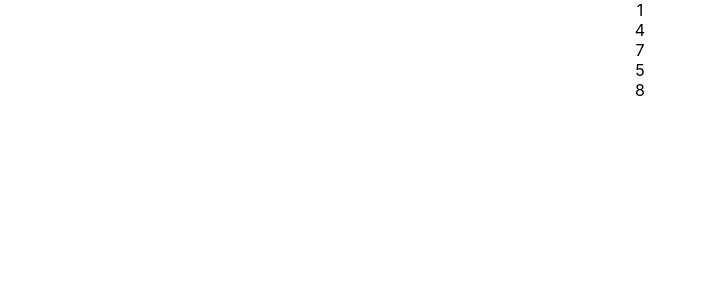
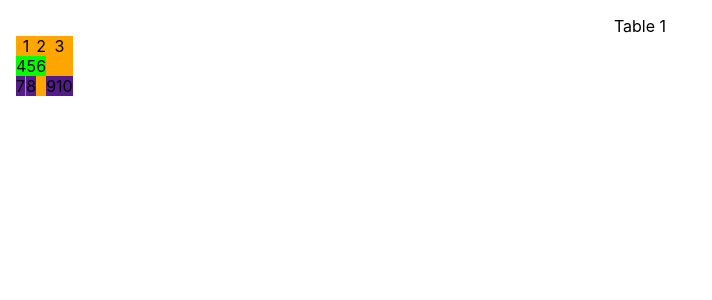
Before and after one commit to ravendyg/table, a React (Create React App) app: page / in a window 1280 px wide. Shown: the top 300 px of the page, without its empty margins (0-712 px from the left). Built offline with nearby package versions, Linux system fonts and the light colour scheme.

Commit message:
Draw tables

```diff
--- a/src/App.css
+++ b/src/App.css
@@ -1,3 +1,32 @@
 .App {
   text-align: center;
 }
+
+.table {
+    margin: 1rem;
+}
+
+.table--body {
+    display: flex;
+    flex-direction: row;
+    /* flex-grow: 1; */
+}
+
+.cell {
+    display: flex;
+    flex-direction: column;
+    /* flex-grow: 1; */
+    /* TODO: fix border */
+    /* border: 1px solid gray; */
+}
+
+.cell--children {
+    display: flex;
+    flex-direction: row;
+    /* flex-grow: 1; */
+}
+
+.cell--children--no_children {
+    /* width: 5rem;
+    height: 5rem; */
+}
--- a/src/App.tsx
+++ b/src/App.tsx
@@ -1,37 +1,76 @@
-import React, { Component } from 'react';
+import React from 'react';
 import './App.css';
-import { Cell } from './Components/Cell';
-import { ICell, EColor } from './Models';
+import { colors, ITable } from './Models';
+import { Table } from './Components/Table';
 
-const data: ICell = {
-    color: EColor.ORANGE,
+const tables: ITable[] = [
+    {
+        name: 'Table 1',
+        children: [
+            {
+                color: colors.ORANGE,
                 value: '1',
                 children: [
                     {
-            color: EColor.GREEN,
+                        color: colors.GREEN,
                         value: '4',
                         children: [{
-                color: EColor.PURPLE,
+                            color: colors.PURPLE,
                             value: '7',
                             children: [],
                         }],
                     }, {
-            color: EColor.GREEN,
+                        color: colors.GREEN,
                         value: '5',
                         children: [{
-                color: EColor.PURPLE,
+                            color: colors.PURPLE,
                             value: '8',
                             children: [],
                         }],
                     }
                 ],
+            }, {
+                color: colors.ORANGE,
+                value: '2',
+                children: [
+                    {
+                        color: colors.GREEN,
+                        value: '6',
+                        verticalSpan: 2,
+                        children: [],
                     }
+                ],
+            }, {
+                color: colors.ORANGE,
+                value: '3',
+                verticalSpan: 2,
+                children: [
+                    {
+                        color: colors.PURPLE,
+                        value: '9',
+                        horizontalSpan: 2,
+                        children: [],
+                    }, {
+                        color: colors.PURPLE,
+                        value: '10',
+                        children: [],
+                    },
+                ],
+            },
+        ],
+    },
+]
 
-class App extends Component {
+class App extends React.PureComponent {
     render() {
         return (
             <div className="App">
-                <Cell cell={data} id='0' />
+                {tables.map(table => (
+                    <Table
+                        key={table.name}
+                        table={table}
+                    />
+                ))}
             </div>
         );
     }
--- a/src/Components/Cell.tsx
+++ b/src/Components/Cell.tsx
@@ -9,7 +9,7 @@ interface IProps {
 interface IState { }
 
 export class Cell extends React.PureComponent<IProps, IState> {
-    renderChildren = (cell: ICell, index: number) => {
+    renderChild = (cell: ICell, index: number) => {
         const id = `${this.props.id}.${index};`
 
         return <Cell
@@ -19,17 +19,37 @@ export class Cell extends React.PureComponent<IProps, IState> {
         />
     }
 
+    renderChildren = (cells: ICell[]) => {
+        if (cells.length === 0) {
+            return null;
+        }
+
+        return <div className='cell--children'>
+            {cells.map(this.renderChild)}
+        </div>
+    }
+
     render() {
         const {
-            cell,
             cell: {
                 value,
+                color,
+                verticalSpan,
+                children,
             },
         } = this.props;
+        const cellStyle = {
+            backgroundColor: color,
+        };
+        const contentStyle = {
+            flexGrow: verticalSpan,
+        };
+        const className = 'cell'
+            + (children.length === 0 ? ' cell--children--no_children' : '');
 
-        return <React.Fragment>
-            <div>{value}</div>
-            {cell.children.map(this.renderChildren)}
-        </React.Fragment>;
+        return <div className={className} style={cellStyle}>
+            <div className='cell--content' style={contentStyle}>{value}</div>
+            {this.renderChildren(children)}
+        </div>;
     }
 }
--- /dev/null
+++ b/src/Components/Table.tsx
@@ -0,0 +1,35 @@
+import * as React from 'react';
+import { ICell, ITable } from '../Models';
+import { Cell } from './Cell';
+
+interface IProps {
+    table: ITable;
+}
+
+interface IState {}
+
+export class Table extends React.PureComponent<IProps, IState> {
+    renderCell = (cell: ICell, id: number) => {
+        return <Cell
+            key={`${id}`}
+            cell={cell}
+            id={`${id}`}
+        />;
+    }
+
+    render() {
+        const {
+            name,
+            children,
+        } = this.props.table;
+
+        return <div className='table'>
+            <div className='table--header'>
+                {name}
+            </div>
+            <div className='table--body'>
+                {children.map(this.renderCell)}
+            </div>
+        </div>
+    }
+}
--- a/src/Models.tsx
+++ b/src/Models.tsx
@@ -1,15 +1,20 @@
-export enum EColor {
-    ORANGE = '#ffa500',
-    PURPLE = '551a8b',
-    GREEN = '#00ff00',
-    RED = '#ff0000',
-    BLUE = '#0000ff',
-}
+export const colors = {
+    ORANGE: '#ffa500',
+    PURPLE: '#551a8b',
+    GREEN: '#00ff00',
+    RED: '#ff0000',
+    BLUE: '#0000ff',
+};
 
 export interface ICell {
     value: string;
-    color: EColor;
+    color: string;
     children: ICell[];
     verticalSpan?: number;
     horizontalSpan?: number;
 }
+
+export interface ITable {
+    name: string;
+    children: ICell[];
+}
```
Also changed, not shown: 2 other files (tests, documents, lock files or other folders). Lines whose indentation alone changed are shown as unchanged.
